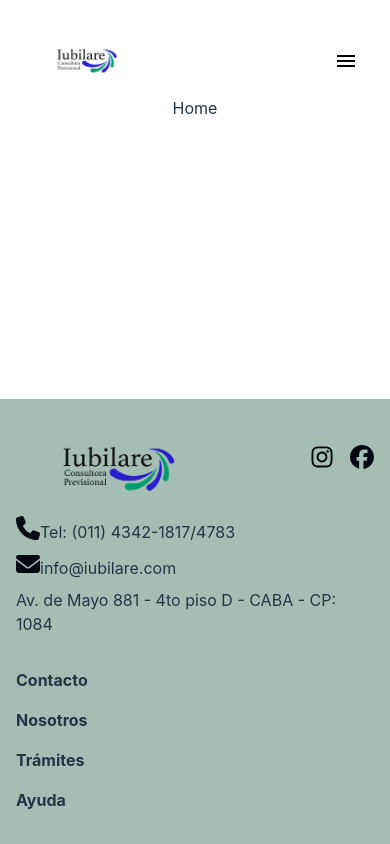
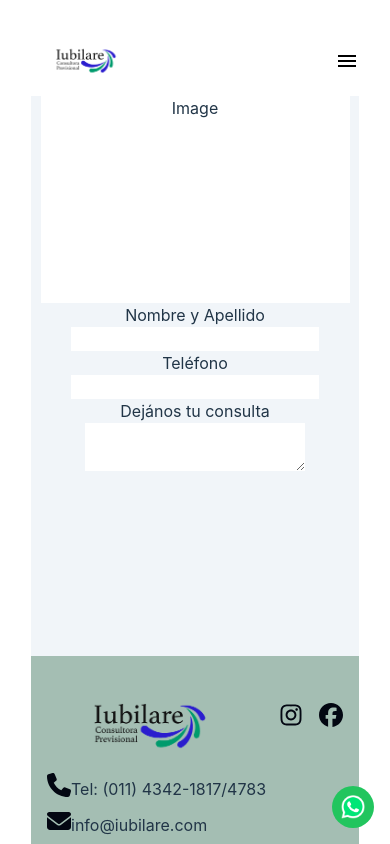
Before and after one commit to FooTalent/iubilare, a React (Vite) app: page / in a window 390 px wide. Shown: the top 844 px of the page. Built offline with nearby package versions, Linux system fonts and the light colour scheme.

Commit message:
fix/navbar mobile desktop design

```diff
--- a/src/components/footer/Footer.tsx
+++ b/src/components/footer/Footer.tsx
@@ -32,7 +32,7 @@ const Footer:React.FC = () => {
     ];
 
     return (
-        <div className="fixed inset-x-0 bottom-0 flex flex-col bg-background-green p-4 max-w-[425px] mx-auto">
+        <div className="inset-x-0 bottom-0 flex flex-col bg-background-green p-4 max-w-[425px] mx-auto">
             <div className='flex flex-row justify-between items-center'>
                 <img src="./iubilare_logo.png" alt="" className="w-[200px] text-base md:w-[186px]" />
                 <div className="flex space-x-4 mb-4">
--- a/src/components/form/Form.tsx
+++ b/src/components/form/Form.tsx
@@ -4,9 +4,29 @@ export default function Form (){
     return (
 
         <>
-            <div>
-                <div></div>
-                <div></div>
+            <div className="w-[328px] h-[560px] bg-slate-100 flex flex-col items-center">
+                <div className="w-[309px] h-[207px] bg-white">
+                    Image
+                </div>
+                <div>
+                    <p>Nombre y Apellido</p>
+                </div>
+                <div>
+                    <input type="text" name="" id="" />
+                </div>
+                <div>
+                    <p>Teléfono</p>
+                </div>
+                <div>
+                    <input type="text" name="" id="" />
+                </div>
+                <div>
+                    <p>Dejános tu consulta</p>
+                </div>
+                <div>
+                    <textarea name="" id="">
+                    </textarea>
+                </div>
             </div>
         </>
     )
--- a/src/components/navbar/Navbar.tsx
+++ b/src/components/navbar/Navbar.tsx
@@ -30,11 +30,11 @@
                         </div>
                     </div>
                     <div
-                        className={`mt-[10px] w-full md:overflow-visible md:w-[60%] z-10 ${
+                        className={`mt-[10px] w-full md:mt-0 md:overflow-visible md:w-[60%] z-10 ${
                             isOpen ? "transition-height duration-2000 h-auto" : "transition-height duration-2000 h-0 overflow-hidden"
                         }`}
                         >
-                    <ul className="bg-white h-full md:flex md:space-x-0.5 md:justify-around items-center">
+                    <ul className="flex flex-col justify-around bg-white items-start pl-5 shadow-md h-[178px] md:flex md:flex-row md:h-auto md:shadow-none md:space-x-0.5 md:justify-around   ">
                         <li>
                             <span>
                                 {/* se agregaron las clases active:text-active-green para el color cuando activas el link en version mobile*/}
@@ -51,6 +51,12 @@
                             </a>
                         </li>
                         <li>
+                            <a className="group active:text-active-green hover:text-inherit" href="#">Trámites
+                            <div className="md:bg-active-green md:h-[2.3px] md:w-0 md:group-hover:w-full md:transition-all md:duration-500"></div>
+                            </a>
+                        </li>
+
+                        <li>
                             <a className="group active:text-active-green hover:text-inherit" href="#">Ayuda
                             <div className="md:bg-active-green md:h-[2.3px] md:w-0 md:group-hover:w-full md:transition-all md:duration-500"></div>
                             </a>
--- a/src/views/Home.tsx
+++ b/src/views/Home.tsx
@@ -1,3 +1,6 @@
+import Form from "../components/form/Form"
+
+
 
 export default function Home() {
 
@@ -6,7 +9,7 @@ export default function Home() {
     return (
         <>
             <div>
-                Home
+                <Form></Form>
             </div>
         </>
     )
```
